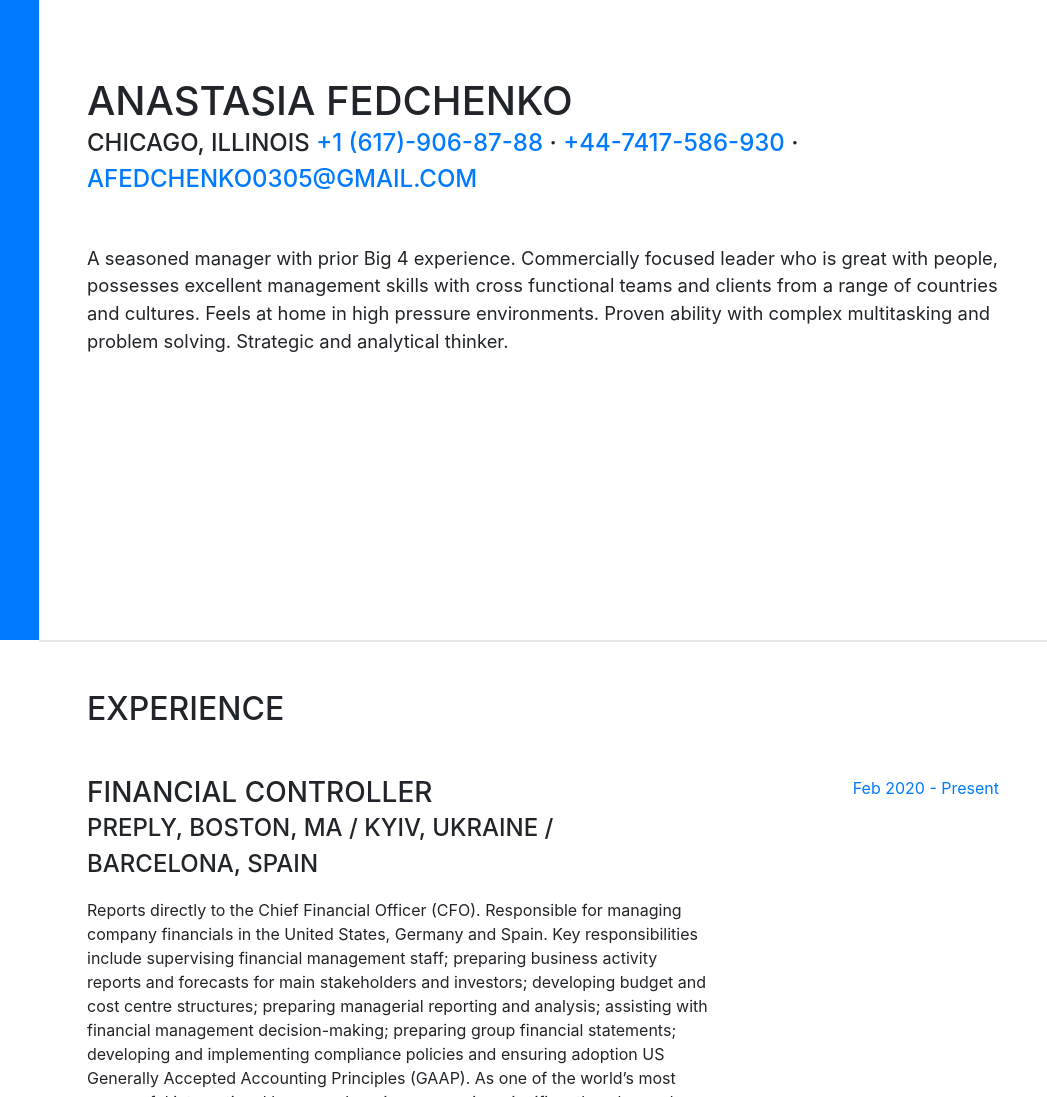
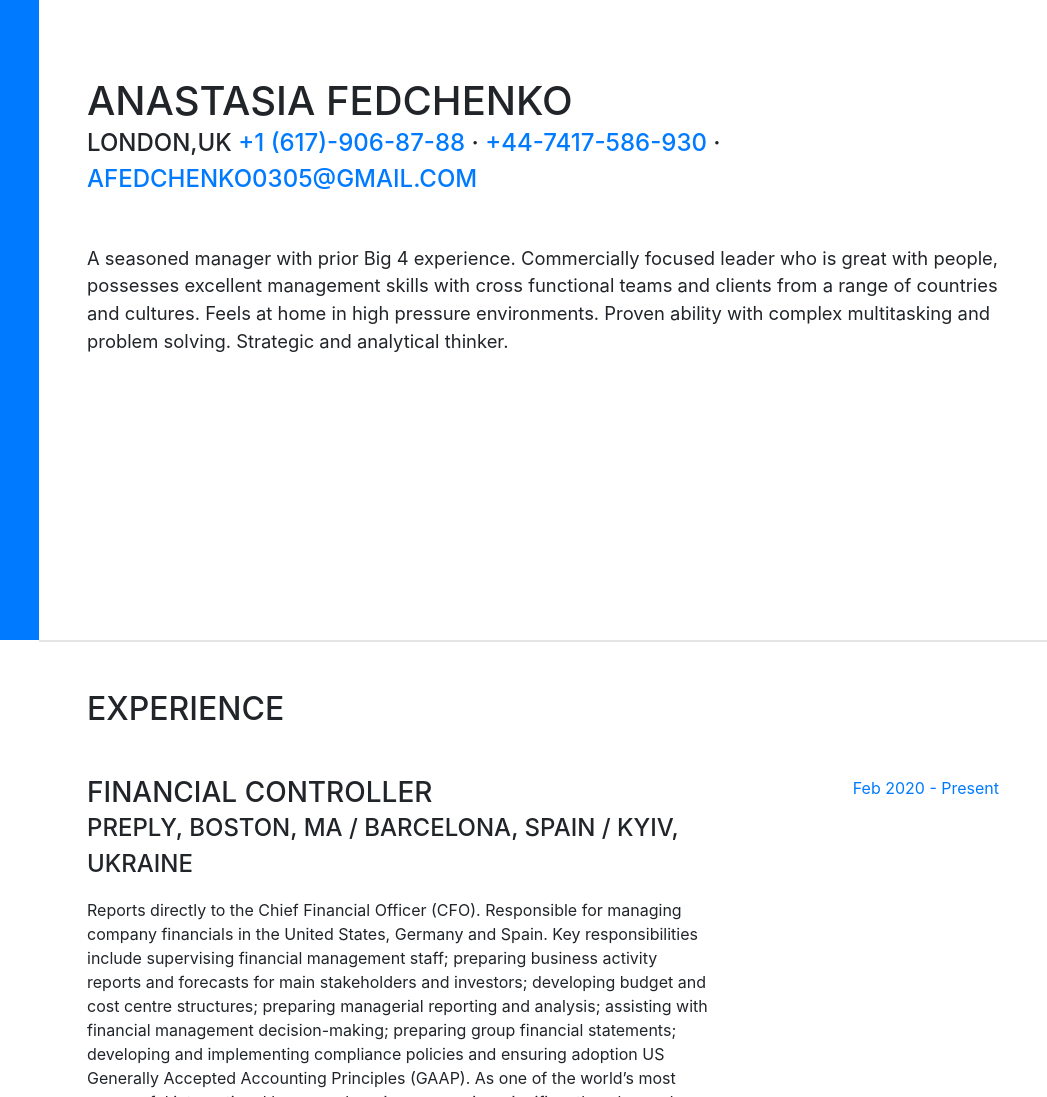
Before and after one commit to anastasiia-fedchenko/cv, a website with bundled scripts: page index.html in a window 1280 px wide. Shown: the part 160-1257 px from the top of the page, 233-1280 px from the left. Built offline with nearby package versions, Linux system fonts and the light colour scheme; a web font is replaced by a local one.

Commit message:
Update index.html

```diff
--- a/index.html
+++ b/index.html
@@ -74,7 +74,7 @@
                       Anastasia Fedchenko
                       <span class="text-primary"> </span>
                   </h1>
-                  <div class="subheading mb-5">Chicago, Illinois<a href="https://wa.me/380637471774"> +1 (617)-906-87-88</a> · <a href="https://wa.me/380637471774"> +44-7417-586-930</a> · <a href="mailto:afedchenko0305@gmail.com">afedchenko0305@gmail.com</a></div>
+                  <div class="subheading mb-5">London,UK<a href="https://wa.me/380637471774"> +1 (617)-906-87-88</a> · <a href="https://wa.me/380637471774"> +44-7417-586-930</a> · <a href="mailto:afedchenko0305@gmail.com">afedchenko0305@gmail.com</a></div>
                   <p class="lead mb-5">
                     A seasoned manager with prior Big 4 experience. Commercially focused leader who is great with people, possesses excellent
                     management skills with cross functional teams and clients from a range of countries and cultures. Feels at home in high pressure
@@ -94,7 +94,7 @@
                   <div class="resume-item d-flex flex-column flex-md-row mb-5">
                     <div class="resume-content mr-auto">
                         <h3 class="mb-0">Financial Controller</h3>
-                        <div class="subheading mb-3">Preply, Boston, MA / Kyiv, Ukraine / Barcelona, Spain</div>
+                        <div class="subheading mb-3">Preply, Boston, MA / Barcelona, Spain / Kyiv, Ukraine</div>
                         <p>
                             Reports directly to the Chief Financial Officer (CFO). Responsible for managing company financials in the United States, Germany and Spain. Key responsibilities include supervising financial management staff; preparing business activity reports and forecasts for main stakeholders and investors; developing budget and cost centre structures; preparing managerial reporting and analysis; assisting with financial management decision-making; preparing group financial statements; developing and implementing compliance policies and ensuring adoption US Generally Accepted Accounting Principles (GAAP). As one of the world’s most successful international language learning companies, significantly enhanced Preply’s financial management capability in less than a year.                        </p>
                     </div>
```
